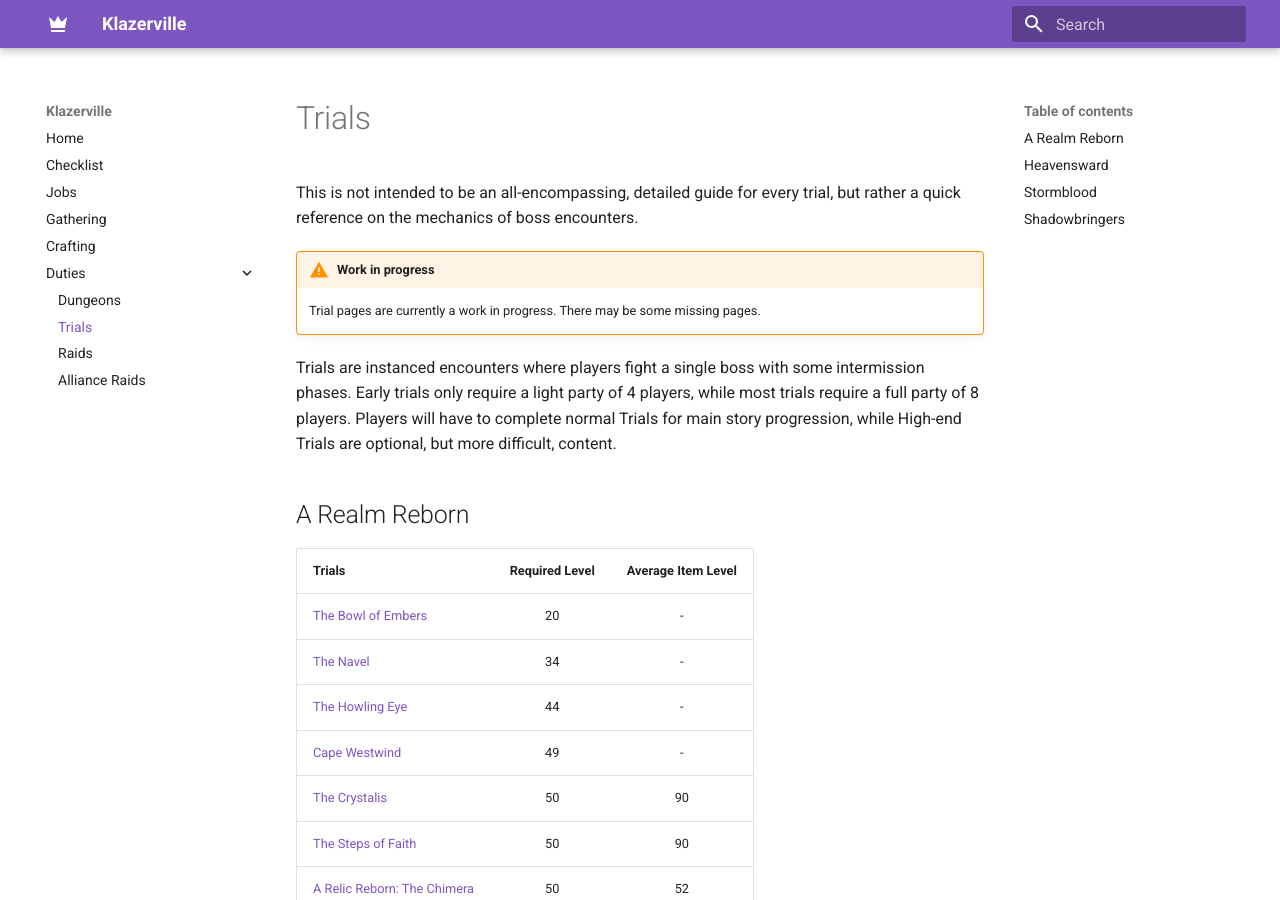
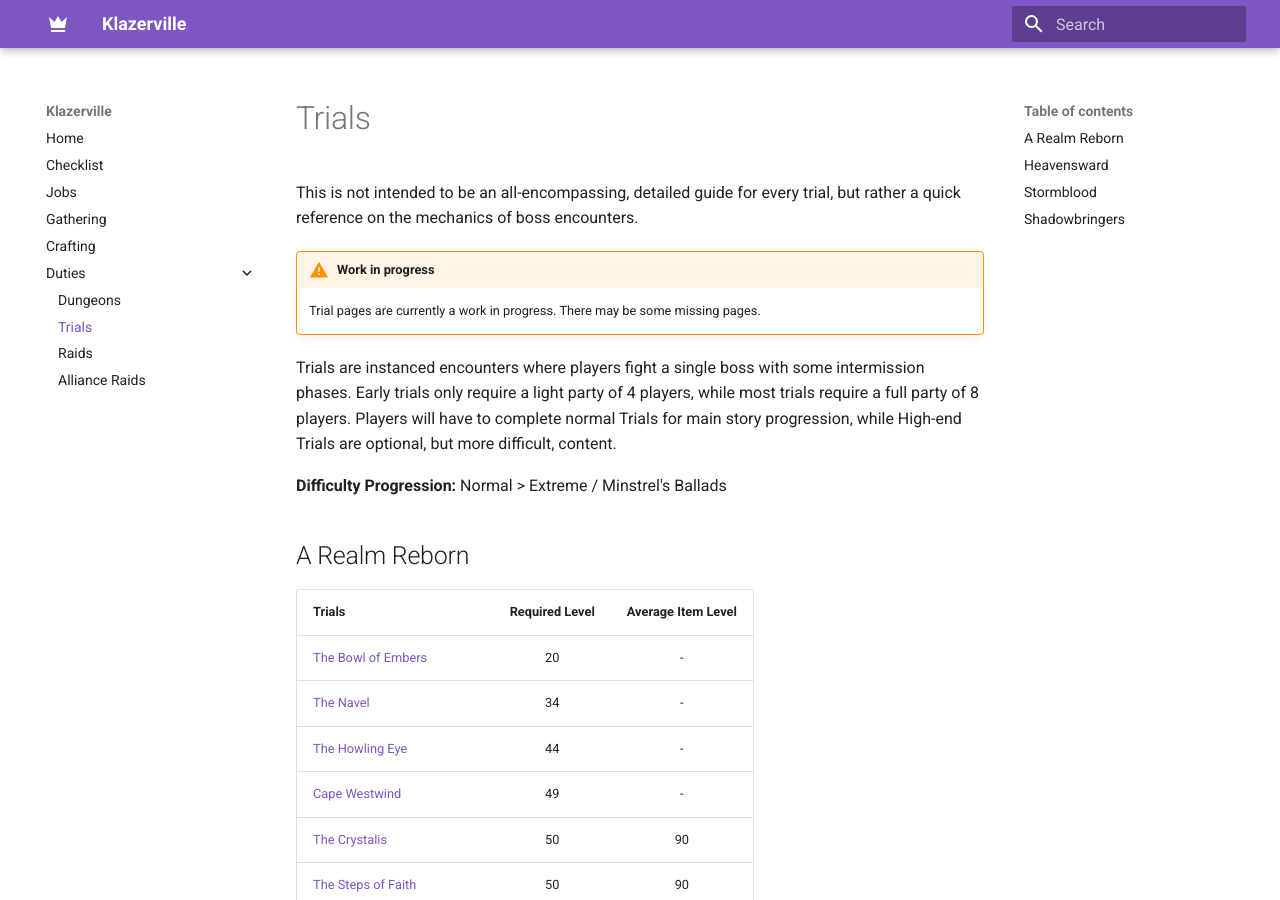
Before and after one commit to haothitran/klazerville, an MkDocs documentation site: the page built from docs/duties/trials.md, in a window 1280 px wide and 900 px high. Built offline with MkDocs 1.6.1 and Material for MkDocs 9.7.7, drawn with Linux system fonts in a browser that asks for light colours.

Commit message:
Add difficulty progression for trials

```diff
--- a/docs/duties/trials.md
+++ b/docs/duties/trials.md
@@ -6,6 +6,8 @@ This is not intended to be an all-encompassing, detailed guide for every trial,
     Trial pages are currently a work in progress. There may be some missing pages.
 
 Trials are instanced encounters where players fight a single boss with some intermission phases. Early trials only require a light party of 4 players, while most trials require a full party of 8 players. Players will have to complete normal Trials for main story progression, while High-end Trials are optional, but more difficult, content.
+
+**Difficulty Progression:** Normal > Extreme / Minstrel's Ballads
 
 ## A Realm Reborn
 
```
